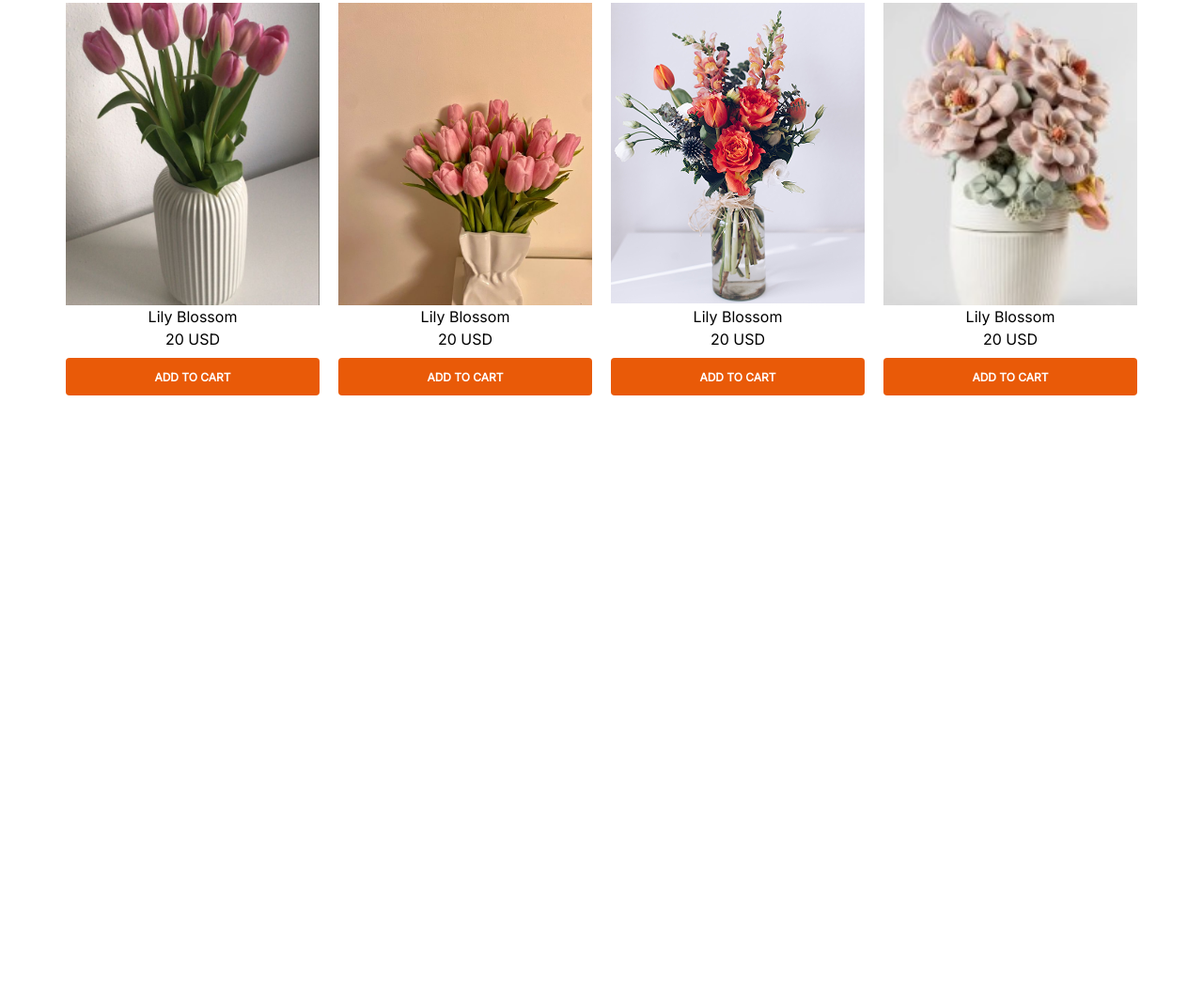
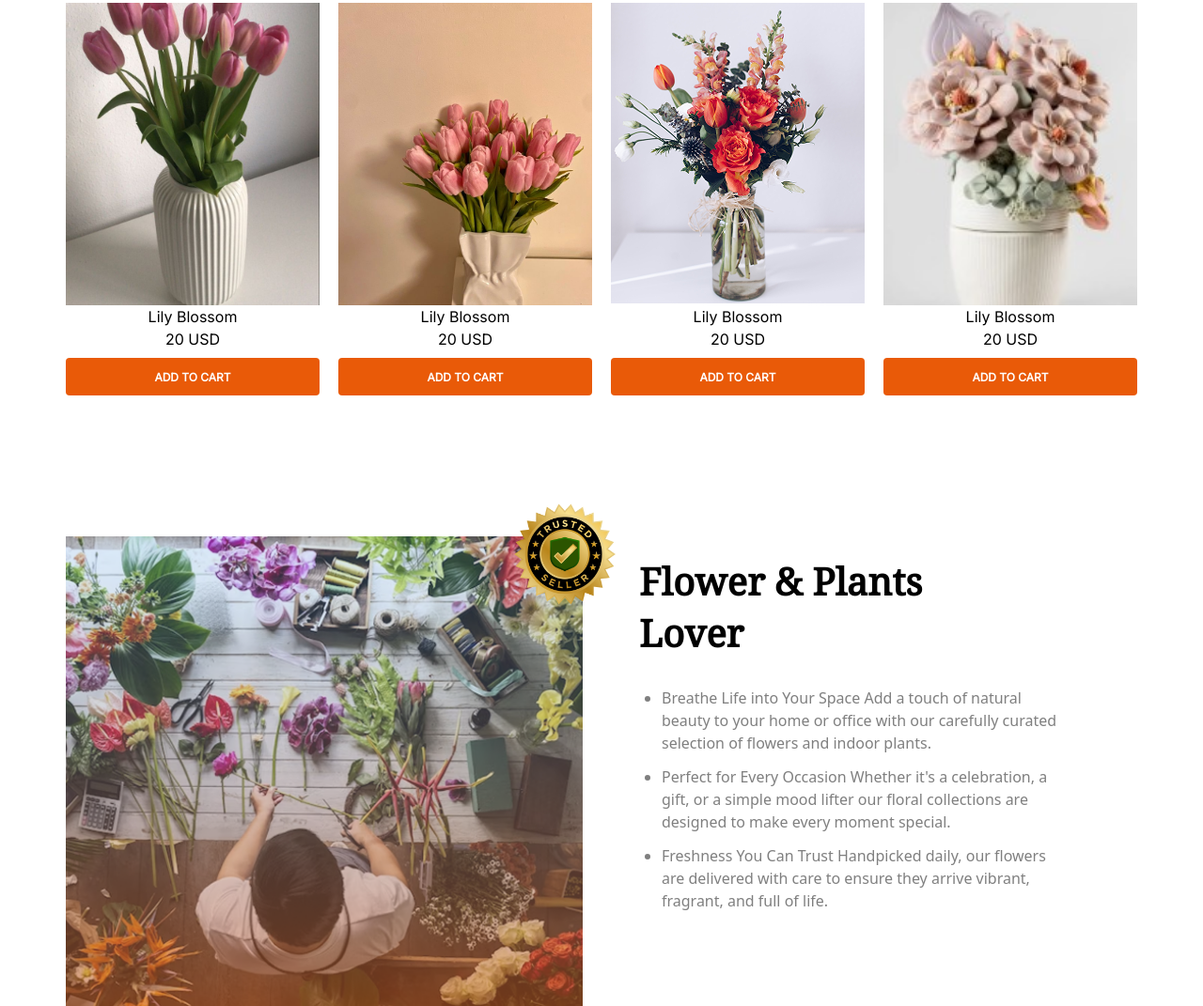
Before and after one commit to nafiz93/flower, a plain HTML site: page index.html in a window 1280 px wide. Shown: the part 1478-2549 px from the top of the page at 94% size. Before the commit the page ends 1899 px from the top, so only its background shows below. Drawn offline with nearby package versions, Linux system fonts and the light colour scheme.

Commit message:
hero section added

```diff
--- a/index.html
+++ b/index.html
@@ -48,7 +48,7 @@
             </div>
         </section>
     </header>
-    <section class="max-w-[1140px] w-full mx-auto">
+    <section class="max-w-[1140px] w-full mx-auto mb-[150px]">
         <div class="space-y-5 mb-10">
             <h1 class="font-noto text-[50px] font-bold leading-[68px] text-center"> <span
                     class="text-[#E95A08]">Our</span> Plants
@@ -119,6 +119,51 @@
             </div>
         </div>
     </section>
+
+    <section class="grid lg:grid-cols-2 grid-cols-1 lg:gap-10 lg:h-[500px] max-w-[1140px] w-full mx-auto">
+
+        <div class="relative bg-[url('assets/flower-store.png')] bg-cover bg-no-repeat min-h-[400px] w-full">
+            <div class="absolute -top-14 -right-14 lg:block hidden">
+                <img class="w-[150px]" src="assets/trusted-badge.png" alt="">
+            </div>
+        </div>
+
+
+
+
+        <div class=" [&>ul>li]:text-[#00000080] w-full
+            hero space-y-5 lg:p-5 p-3">
+            <div class="max-w-[400px] w-full lg:min-h-[120px]">
+                <h1 class="font-noto lg:text-[40px] text-[20px] leading-[25px] lg:leading-[55px] font-[700] ">
+                    Flower
+                    & Plants Lover</h1>
+            </div>
+            <ul class="list-disc list-outside pl-6 space-y-3 lg:max-w-[450px] w-full">
+                <li>
+                    Breathe Life into Your Space
+                    Add a touch of natural beauty to your home or office with our carefully curated
+                    selection of
+                    flowers
+                    and indoor plants.
+                </li>
+                <li>
+                    Perfect for Every Occasion
+                    Whether it's a celebration, a gift, or a simple mood lifter our floral collections are
+                    designed to
+                    make every moment special.
+
+
+                </li>
+                <li>
+                    Freshness You Can Trust
+                    Handpicked daily, our flowers are delivered with care to ensure they arrive vibrant,
+                    fragrant,
+                    and
+                    full of life.
+                </li>
+            </ul>
+        </div>
+    </section>
 </body>
 
 </html>
--- a/style.css
+++ b/style.css
@@ -22,3 +22,10 @@
      border-radius: 0.25rem;
      margin-top: 0.5rem;
  }
+
+ .hero p {
+     font-family: 'Inter', sans-serif;
+     font-size: 15px;
+     font-weight: 400;
+     line-height: 18px;
+ }
```
